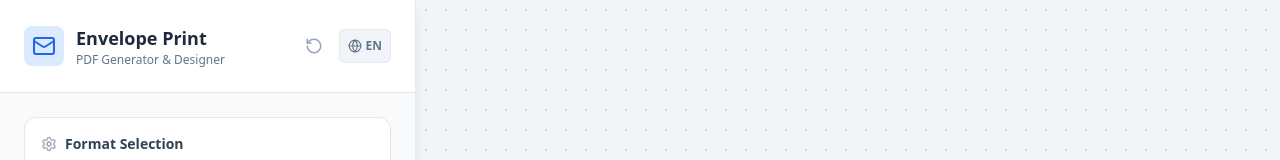
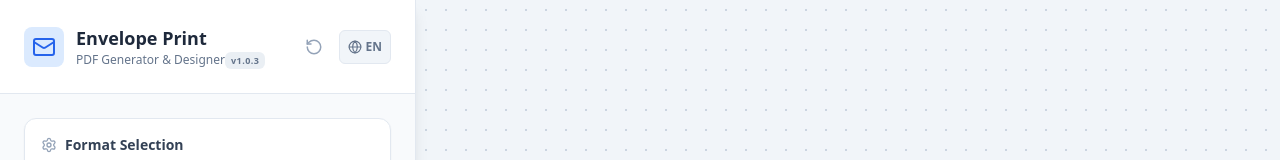
Before and after one commit to lumiliaro/envelope-generator, a React (Vite) app: page / in a window 1280 px wide. Shown: the top 160 px of the page. Built offline with nearby package versions, Linux system fonts and the light colour scheme.

Commit message:
feat: added version info

```diff
--- a/src/App.jsx
+++ b/src/App.jsx
@@ -18,6 +18,7 @@ import {
 } from "lucide-react";
 import { useEffect, useRef, useState } from "react";
 import Draggable from "react-draggable";
+import packageJson from "../package.json";
 
 const TRANSLATIONS = {
     de: {
@@ -640,6 +641,9 @@ export default function App() {
                             </h1>
                             <p className="text-xs text-slate-500">
                                 {t.appSubtitle}
+                                <span className="bg-slate-200/70 text-slate-500 text-[9px] font-bold px-1.5 py-0.5 rounded-md tracking-wider">
+                                    v{packageJson.version}
+                                </span>
                             </p>
                         </div>
                     </div>
```
